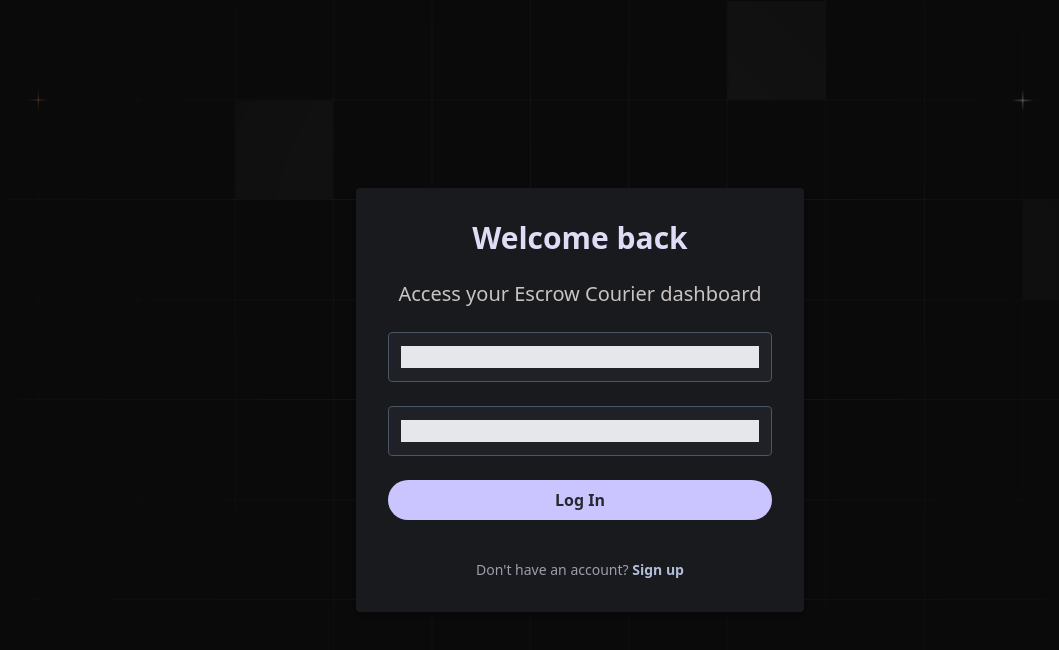
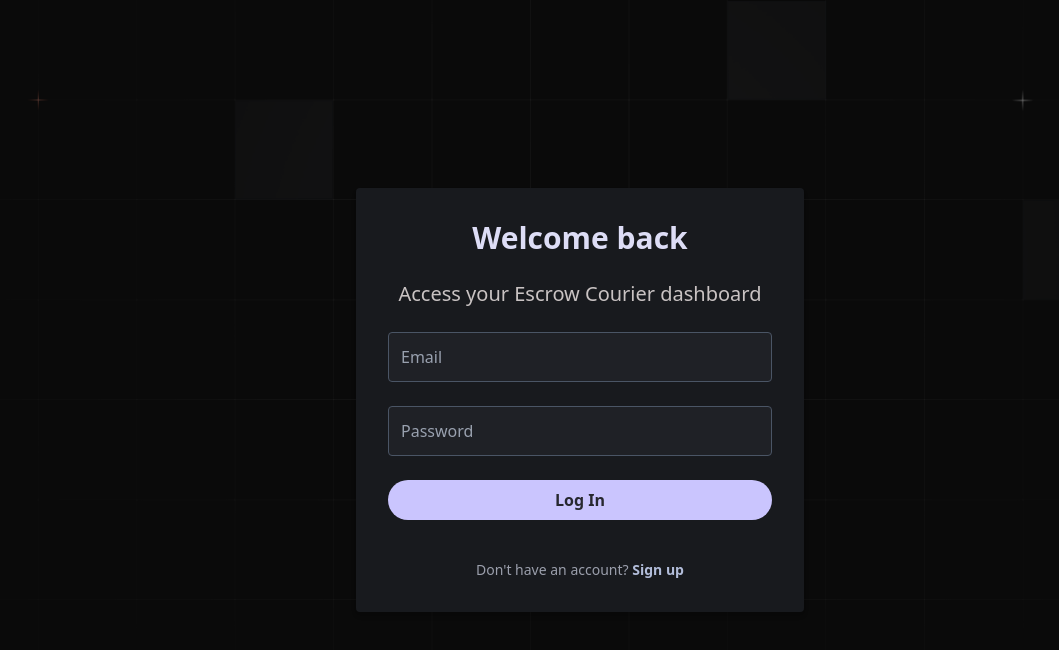
Before and after one commit to owinogabriel/escrow-courier-admin, a React (Vite) app: page /login in a window 1280 px wide. Shown: the top 650 px of the page, without its empty margins (60-1119 px from the left). Built offline with nearby package versions, Linux system fonts and the light colour scheme.

Commit message:
feat modified

```diff
--- a/src/index.css
+++ b/src/index.css
@@ -4,8 +4,3 @@
 input:focus{
   outline: none;
 }
-
-input::placeholder{
-  color:rgb(229, 231, 235);
-  background-color: rgb(229, 231, 235);
-}
```
